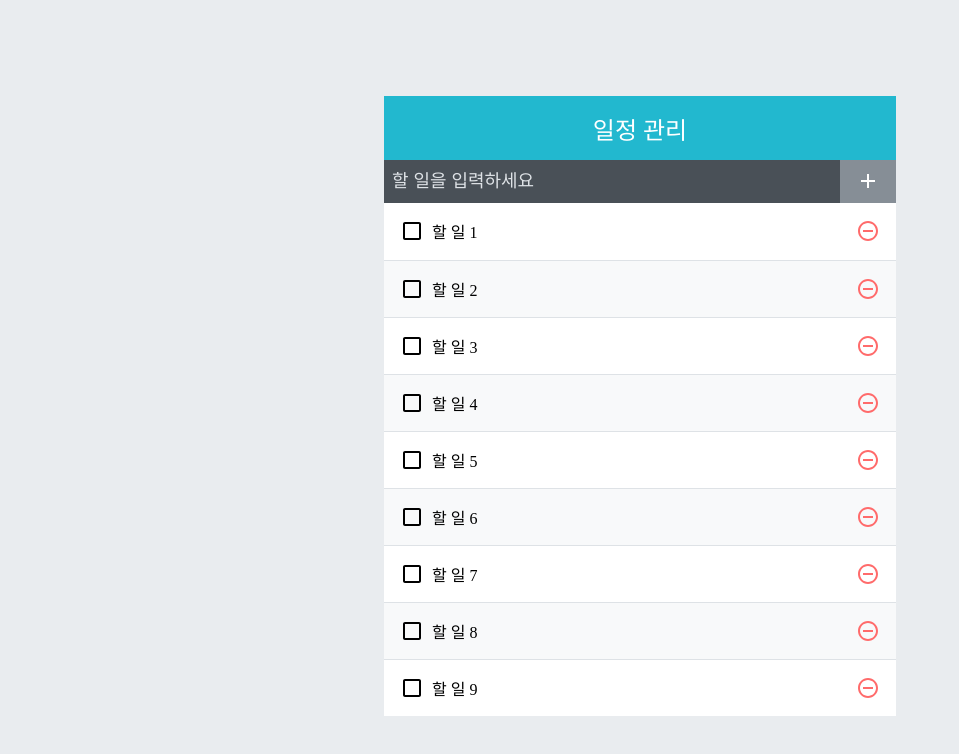
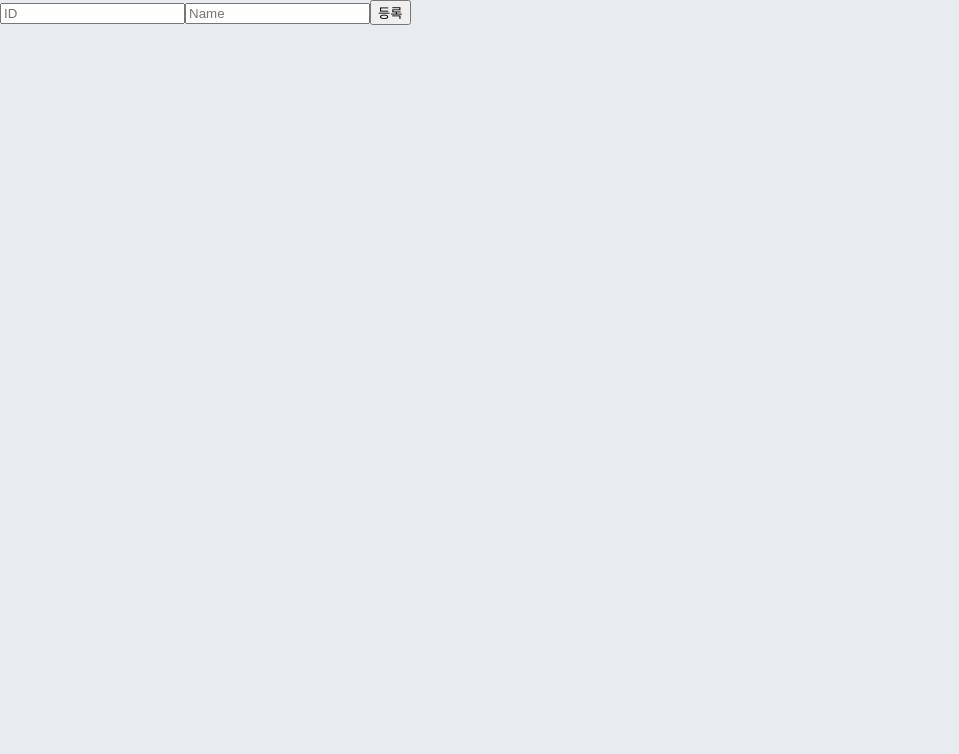
Before and after one commit to yh0921k/learning-react, a React (Create React App) app: page / in a window 1280 px wide. Shown: the top 754 px of the page, without its empty margins (0-959 px from the left). Built offline with nearby package versions, Linux system fonts and the light colour scheme.

Commit message:
[add] 12.1.2 immer를 사용하지 않고 불변성 유지

```diff
--- a/src/App.js
+++ b/src/App.js
@@ -1,67 +1,86 @@
-import React, { useCallback, useReducer, useRef } from 'react';
-import TodoTemplate from './todo-app/components/TodoTemplate';
-import TodoInsert from './todo-app/components/TodoInsert';
-import TodoList from './todo-app/components/TodoList';
-
-function createBulkTodos() {
-  const array = [];
-  for (let i = 1; i <= 2500; i++) {
-    array.push({
-      id: i,
-      text: `할 일 ${i}`,
-      checked: false,
-    });
-  }
-  return array;
-}
-
-function todoReducer(todos, action) {
-  switch (action.type) {
-    case 'INSERT': // 추가
-      // { type: 'INSERT', todo: { id: 1, text: 'todo', checked: false}}
-      return todos.concat(action.todo);
-    case 'REMOVE': // 제거
-      // { type: 'REMOVE', id: 1}
-      return todos.filter((todo) => todo.id !== action.id);
-    case 'TOGGLE': // 토글
-      // { type: 'TOGGLE', id: 1}
-      return todos.map((todo) =>
-        todo.id === action.id ? { ...todo, checked: !todo.checked } : todo,
-      );
-    default:
-      return todos;
-  }
-}
+import React, { useCallback, useRef, useState } from 'react';
 
 const App = () => {
-  const [todos, dispatch] = useReducer(todoReducer, undefined, createBulkTodos);
+  const nextId = useRef(1);
+  const [form, setForm] = useState({ name: '', username: '' });
+  const [data, setData] = useState({ array: [], uselessValue: null });
 
-  // 고유 값으로 사용될 id
-  // ref를 사용하여 변수 담기
-  const nextId = useRef(2501);
+  // input 수정을 위한 함수
+  const onChange = useCallback(
+    (e) => {
+      const { name, value } = e.target;
+      setForm({
+        ...form,
+        [name]: [value],
+      });
+    },
+    [form],
+  );
 
-  const onInsert = useCallback((text) => {
-    const todo = {
-      id: nextId.current,
-      text,
-      checked: false,
-    };
-    dispatch({ type: 'INSERT', todo });
-    nextId.current += 1; // nextId 증가
-  }, []);
+  // form 등록을 위한 함수
+  const onSubmit = useCallback(
+    (e) => {
+      e.preventDefault();
+      const info = {
+        id: nextId.current,
+        name: form.name,
+        username: form.username,
+      };
 
-  const onRemove = useCallback((id) => {
-    dispatch({ type: 'REMOVE', id });
-  }, []);
+      // array에 새 항목 등록
+      setData({
+        ...data,
+        array: data.array.concat(info),
+      });
 
-  const onToggle = useCallback((id) => {
-    dispatch({ type: 'TOGGLE', id });
-  }, []);
+      // form 초기화
+      setForm({
+        name: '',
+        username: '',
+      });
+      nextId.current += 1;
+    },
+    [data, form.name, form.username],
+  );
+
+  // 항목을 삭제하는 함수
+  const onRemove = useCallback(
+    (id) => {
+      setData({
+        ...data,
+        array: data.array.filter((info) => info.id !== id),
+      });
+    },
+    [data],
+  );
+
   return (
-    <TodoTemplate>
-      <TodoInsert onInsert={onInsert} />
-      <TodoList todos={todos} onRemove={onRemove} onToggle={onToggle} />
-    </TodoTemplate>
+    <div>
+      <form onSubmit={onSubmit}>
+        <input
+          name={'username'}
+          placeholder={'ID'}
+          value={form.username}
+          onChange={onChange}
+        />
+        <input
+          name={'name'}
+          placeholder={'Name'}
+          value={form.name}
+          onChange={onChange}
+        />
+        <button type={'submit'}>등록</button>
+      </form>
+      <div>
+        <ul>
+          {data.array.map((info) => (
+            <li key={info.id} onClick={() => onRemove(info.id)}>
+              {info.username} ({info.name})
+            </li>
+          ))}
+        </ul>
+      </div>
+    </div>
   );
 };
 
```
